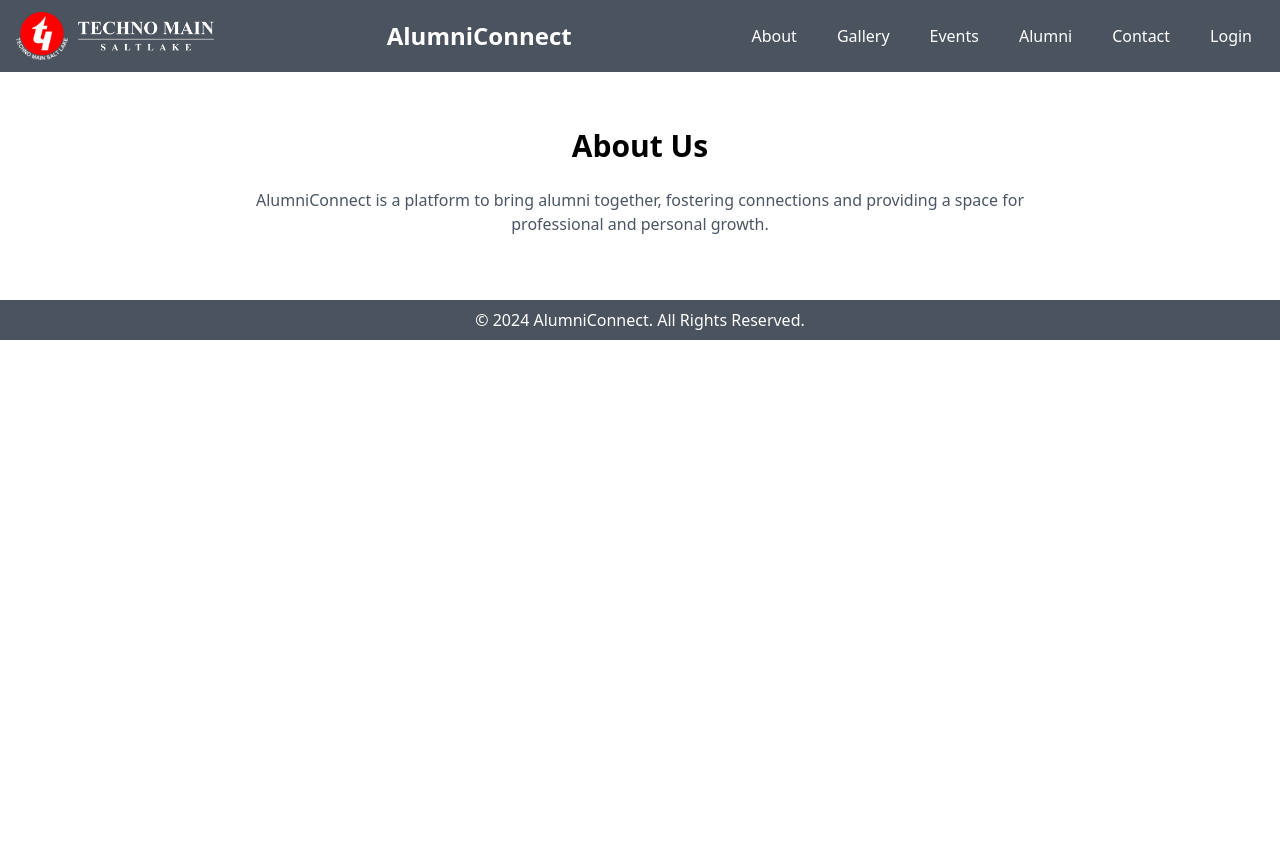
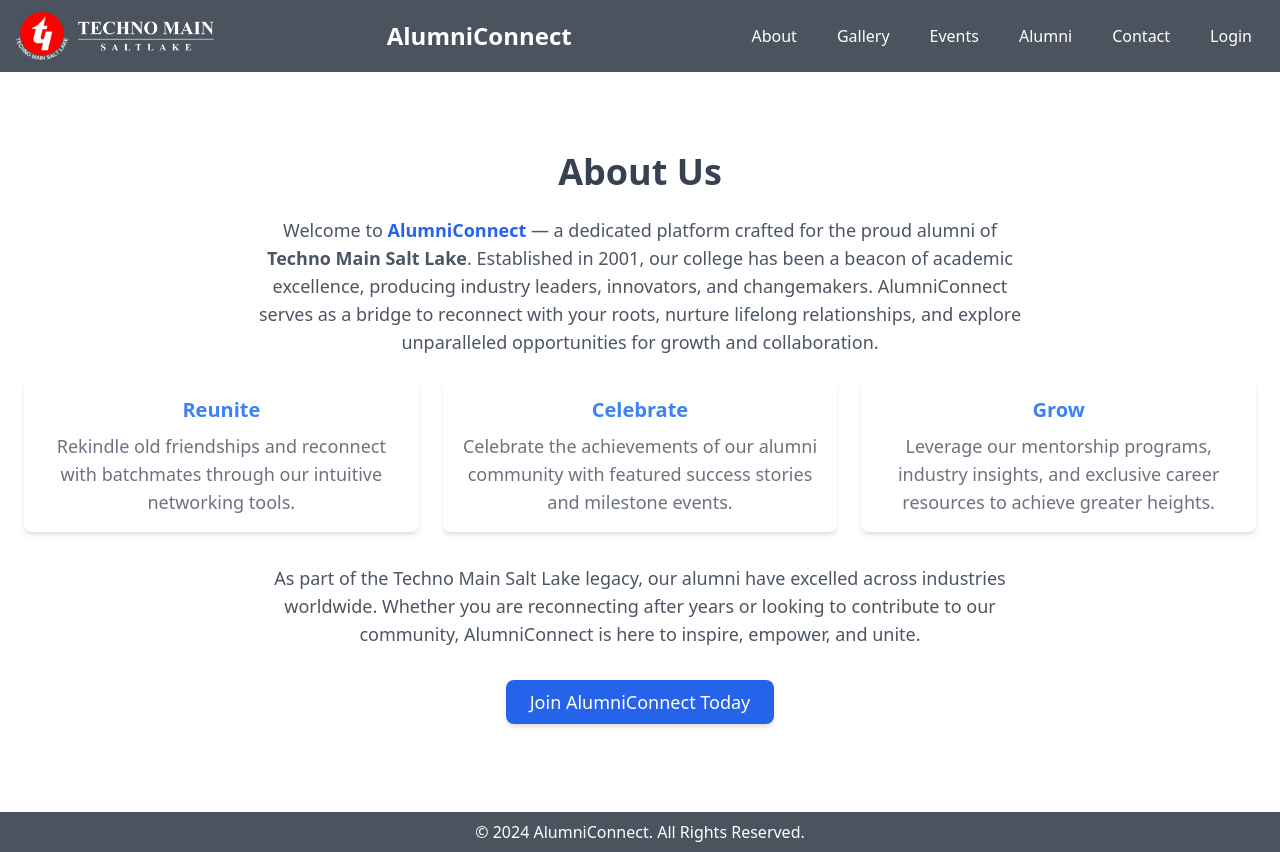
Before and after one commit to Adarsh-Agrahari/Alumini-Management-System, a React (Vite) app: page /about in a window 1280 px wide. Before the commit the page ends 800 px from the top, so only its background shows below. Built offline with nearby package versions, Linux system fonts and the light colour scheme.

Commit message:
Add about us

```diff
--- a/src/pages/About.jsx
+++ b/src/pages/About.jsx
@@ -3,12 +3,69 @@
 const About = () => {
 	return (
 		<section className="bg-white py-16 mt-16">
-      <div className="container mx-auto">
-        <h2 className="text-3xl font-bold text-center mb-6">About Us</h2>
-        <p className="text-gray-600 text-center max-w-3xl mx-auto">
-          AlumniConnect is a platform to bring alumni together, fostering
-          connections and providing a space for professional and personal growth.
+			<div className="container mx-auto p-6 text-lg">
+				<h2 className="text-4xl font-bold text-center mb-6 text-gray-700">
+					About Us
+				</h2>
+				<p className="text-gray-600 text-center max-w-3xl mx-auto mb-6">
+					Welcome to{" "}
+					<span className="font-bold text-blue-600">
+						AlumniConnect
+					</span>{" "}
+					— a dedicated platform crafted for the proud alumni of{" "}
+					<span className="font-semibold">Techno Main Salt Lake</span>
+					. Established in 2001, our college has been a beacon of
+					academic excellence, producing industry leaders, innovators,
+					and changemakers. AlumniConnect serves as a bridge to
+					reconnect with your roots, nurture lifelong relationships,
+					and explore unparalleled opportunities for growth and
+					collaboration.
 				</p>
+				<div className="grid grid-cols-1 md:grid-cols-2 lg:grid-cols-3 gap-6">
+					<div className="bg-white shadow-md p-4 rounded-lg text-center hover:scale-105">
+						<h3 className="text-xl font-bold mb-2 text-blue-500">
+							Reunite
+						</h3>
+						<p className="text-gray-500">
+							Rekindle old friendships and reconnect with
+							batchmates through our intuitive networking tools.
+						</p>
+					</div>
+					<div className="bg-white shadow-md p-4 rounded-lg text-center hover:scale-105">
+						<h3 className="text-xl font-bold mb-2 text-blue-500">
+							Celebrate
+						</h3>
+						<p className="text-gray-500">
+							Celebrate the achievements of our alumni community
+							with featured success stories and milestone events.
+						</p>
+					</div>
+					<div className="bg-white shadow-md p-4 rounded-lg text-center hover:scale-105">
+						<h3 className="text-xl font-bold mb-2 text-blue-500">
+							Grow
+						</h3>
+						<p className="text-gray-500">
+							Leverage our mentorship programs, industry insights,
+							and exclusive career resources to achieve greater
+							heights.
+						</p>
+					</div>
+				</div>
+				<p className="text-gray-600 text-center mt-8 max-w-3xl mx-auto">
+					As part of the Techno Main Salt Lake legacy, our alumni have
+					excelled across industries worldwide. Whether you are
+					reconnecting after years or looking to contribute to our
+					community, AlumniConnect is here to inspire, empower, and
+					unite.
+				</p>
+				<div className="mt-8 flex justify-center">
+					<a
+						href="/join"
+						className="bg-blue-600 text-white py-2 px-6 rounded-lg shadow-md hover:bg-blue-700"
+					>
+						Join AlumniConnect Today
+					</a>
+				</div>
 			</div>
 		</section>
 	);
```
Lines whose indentation alone changed are shown as unchanged.
